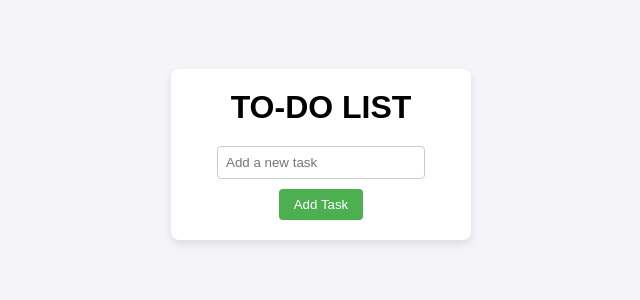
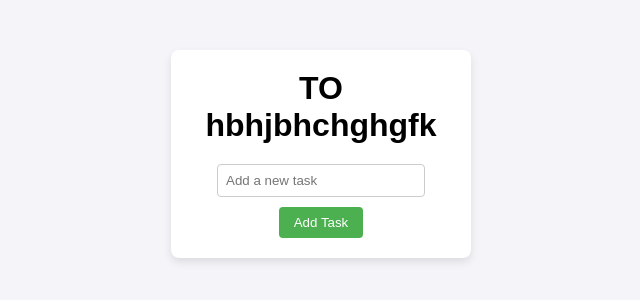
Before and after one commit to CodeMaharathis/to-do, a plain HTML site: page index.html in a window 1280 px wide. Shown: the part 246-546 px from the top of the page, without its empty margins (319-959 px from the left). Drawn offline with Linux system fonts and the light colour scheme.

Commit message:
errors updated

```diff
--- a/index.html
+++ b/index.html
@@ -8,7 +8,7 @@
 </head>
 <body>
     <div class="container">
-        <h1>TO-DO LIST</h1>
+        <h1>TO hbhjbhchghgfk</h1>
         <input type="text" id="new-task" placeholder="Add a new task" />
         <button id="add-task">Add Task</button>
         <ul id="task-list"></ul>
```
